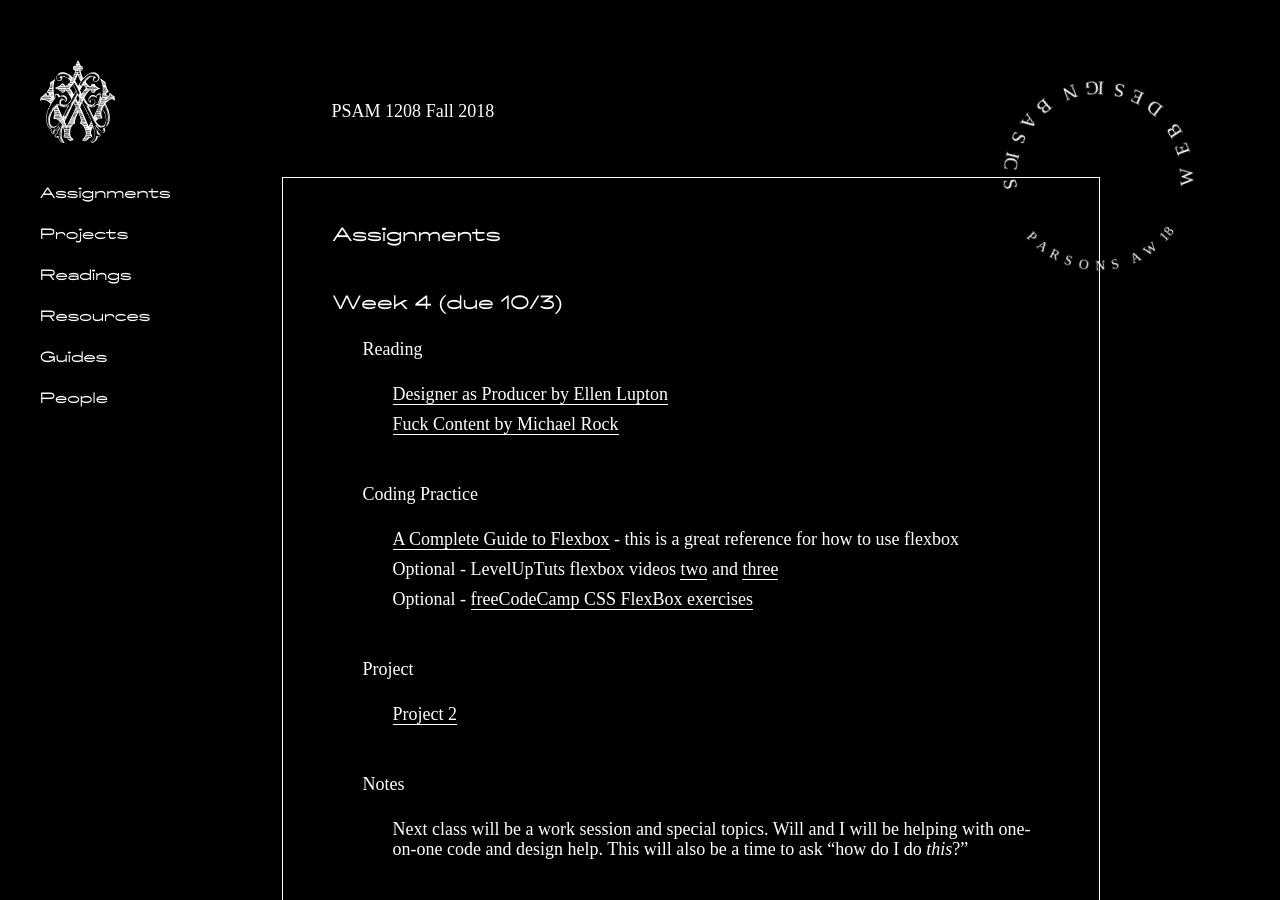
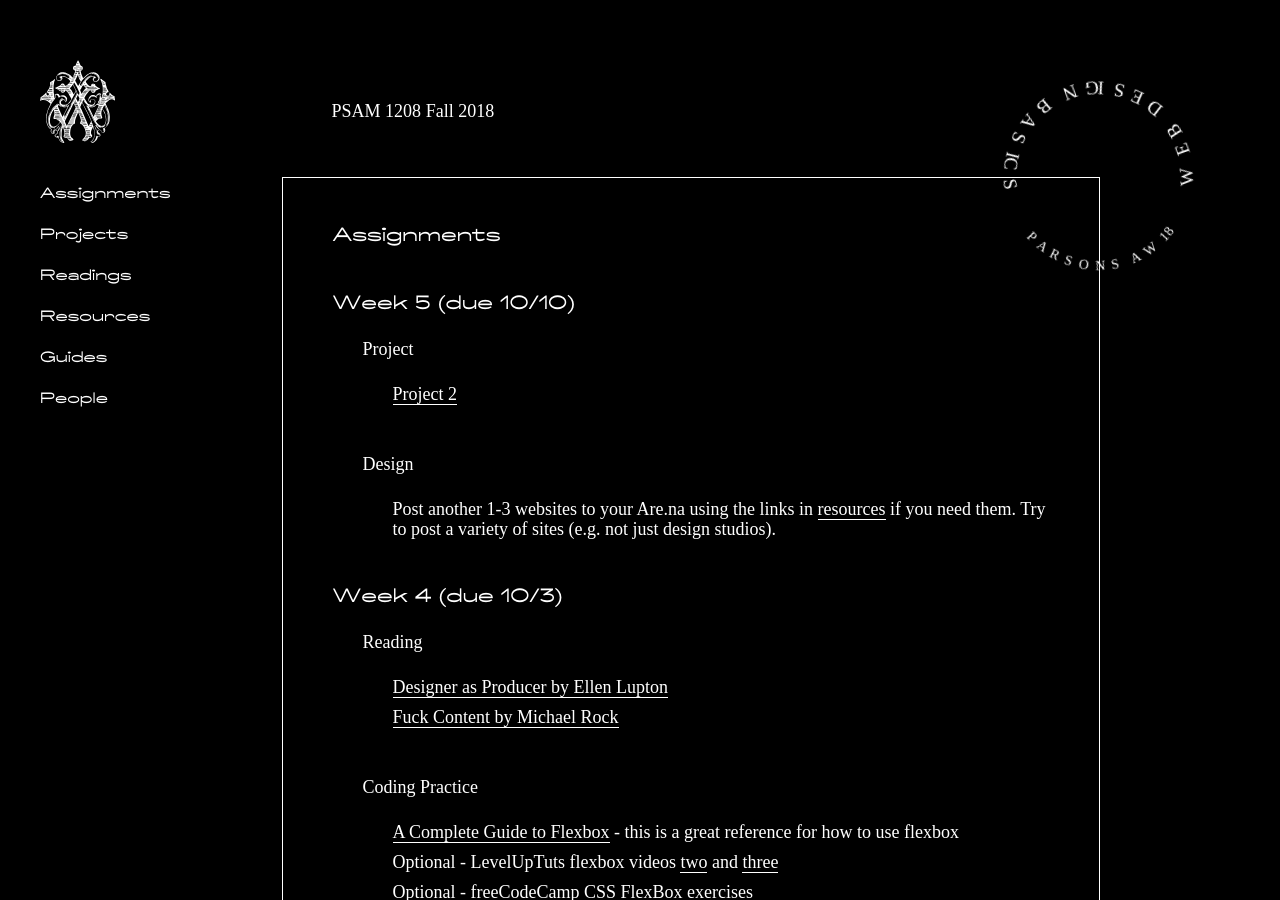
Before and after one commit to patshiu/spring2019webdesignbasics, a Jekyll site: the page built from _pages/assignments.md, in a window 1280 px wide and 900 px high. Built offline with Jekyll 4.4.1, drawn with Linux system fonts in a browser that asks for light colours; our own code applies the rules of GitHub Pages for plain Markdown files.

Commit message:
adds to syllabus

```diff
--- a/_pages/assignments.md
+++ b/_pages/assignments.md
@@ -4,6 +4,13 @@ permalink: /assignments
 ---
 
 # Assignments
+
+## Week 5 (due 10/10)
+* Project
+  * [Project 2]({{ 'projects#project-2---Iterations-on-a-poster-' | absolute_url }})
+
+* Design
+  * Post another 1-3 websites to your Are.na using the links in [resources]({{ 'resources' | absolute_url }}) if you need them. Try to post a variety of sites (e.g. not just design studios).
 
 ## Week 4 (due 10/3)
 * Reading
```
Also changed, not shown: _pages/projects.md (+4 -0 lines).
